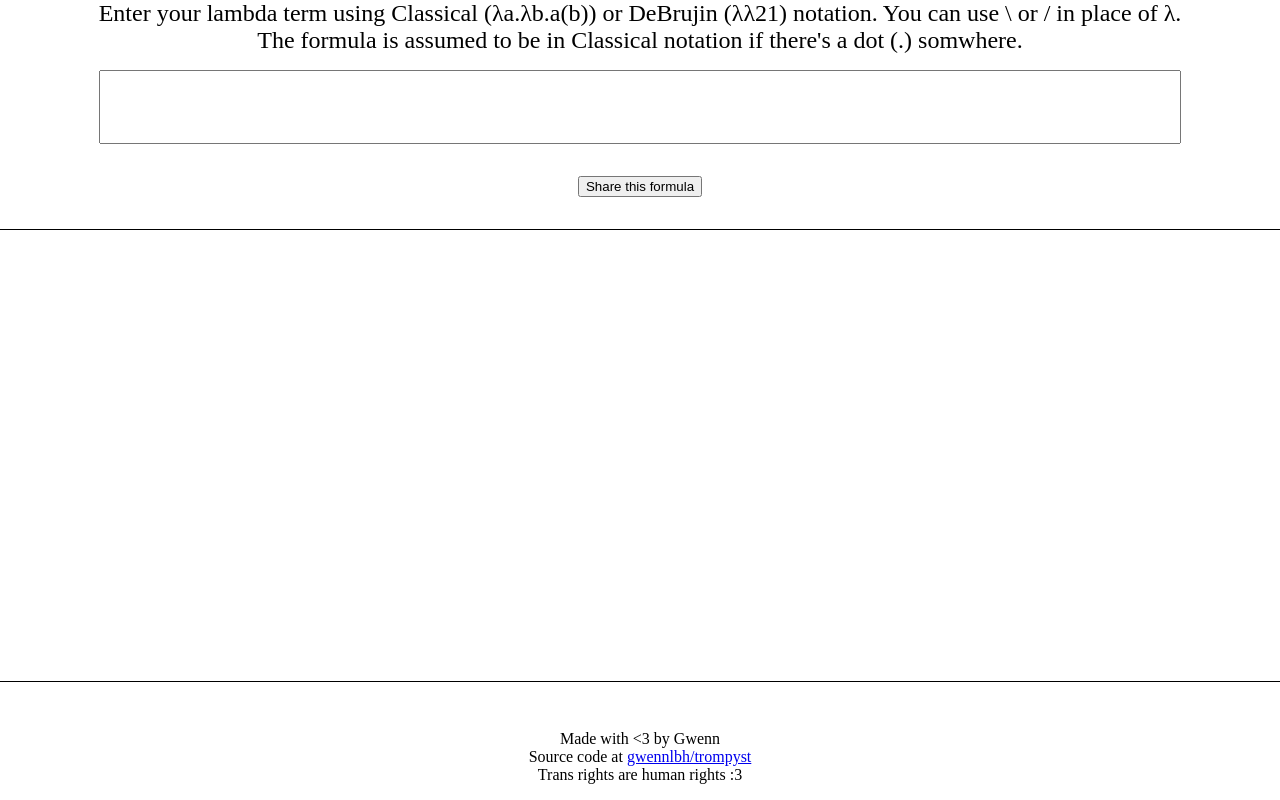
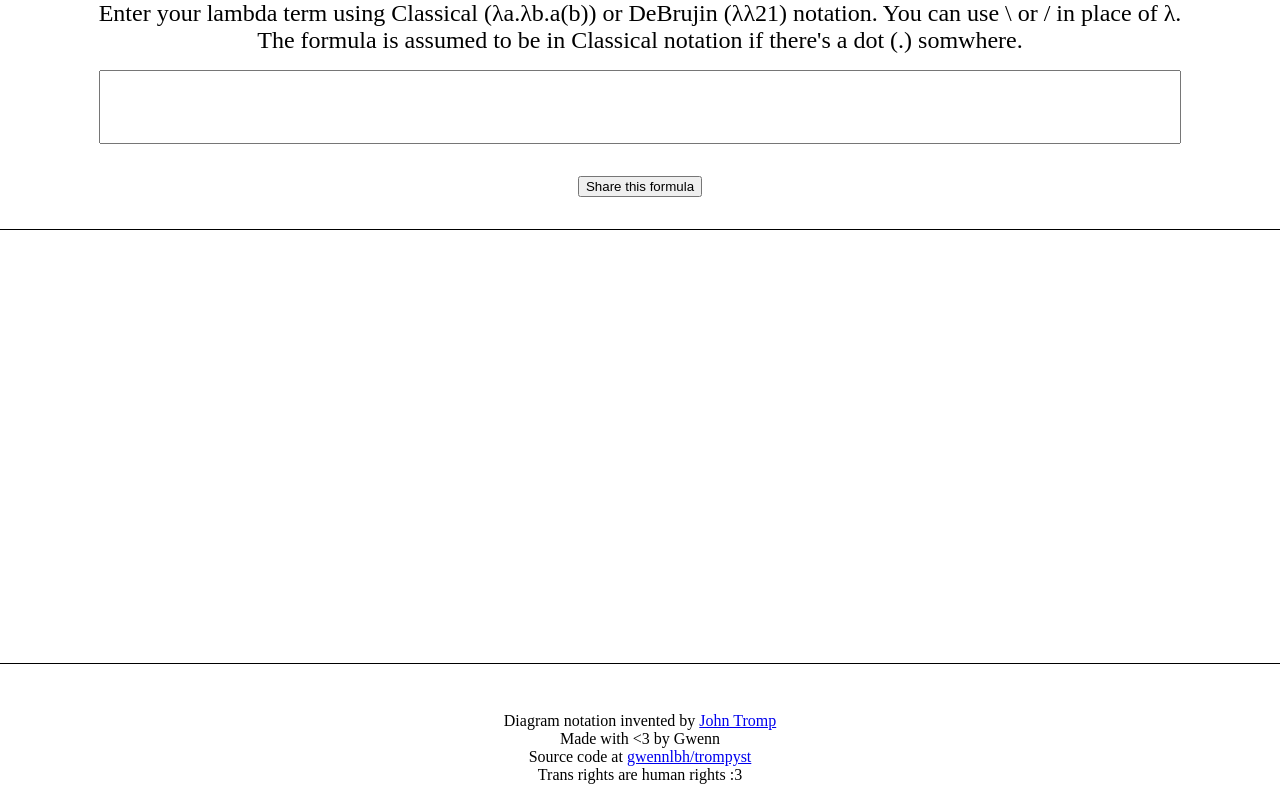
Before and after one commit to gwennlbh/trompyst, a plain HTML site: page web/index.html in a window 1280 px wide. Drawn offline with Linux system fonts and the light colour scheme; a script that the page names is missing.

Commit message:
credit john tromp

```diff
--- a/web/index.html
+++ b/web/index.html
@@ -100,6 +100,9 @@
     <button id="share">Share this formula</button>
     <svg id="result"></svg>
     <p class="credits">
+      Diagram notation invented by
+      <a href="https://tromp.github.io/">John Tromp</a>
+      <br />
       Made with &lt;3 by Gwenn
       <br />
       Source code at
```
